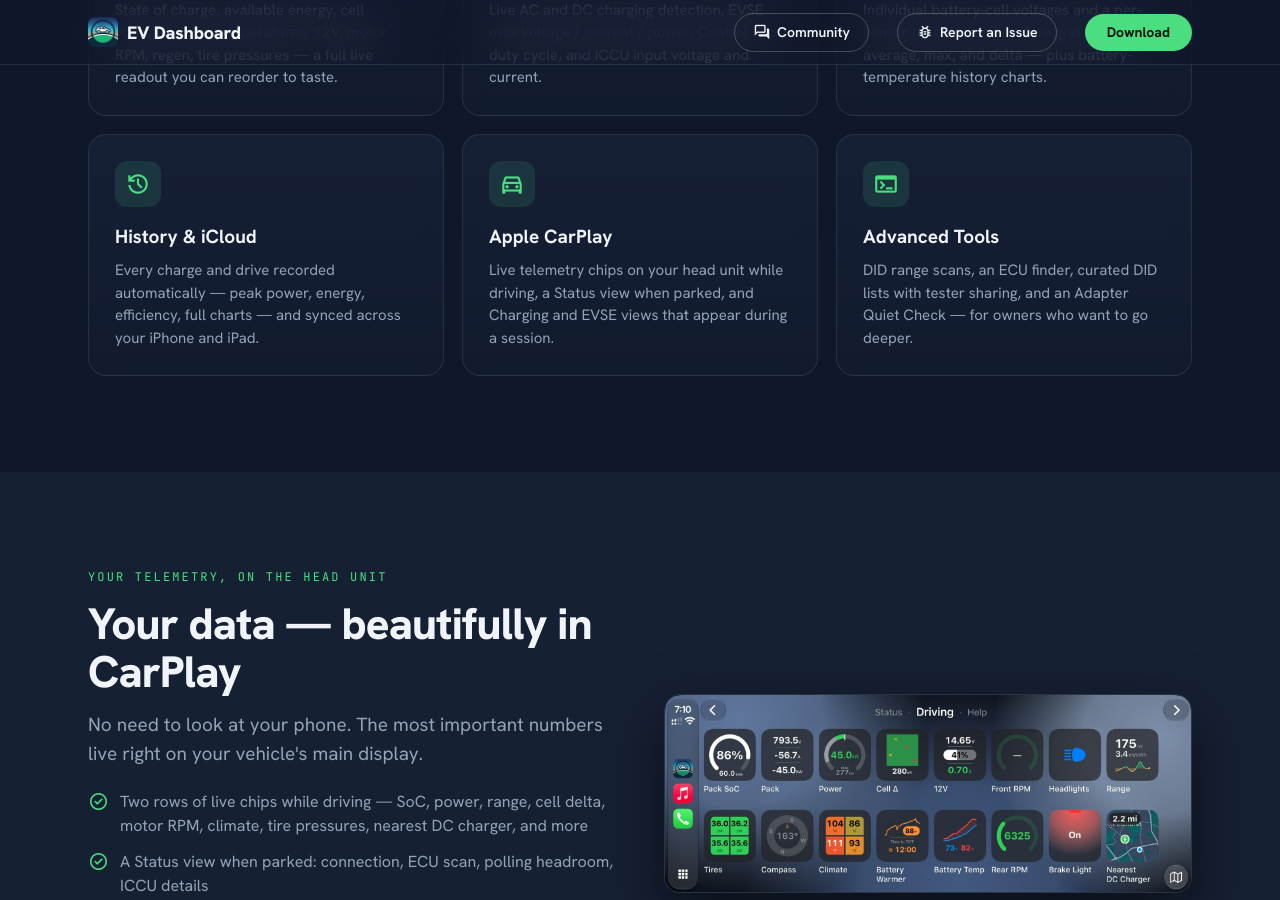
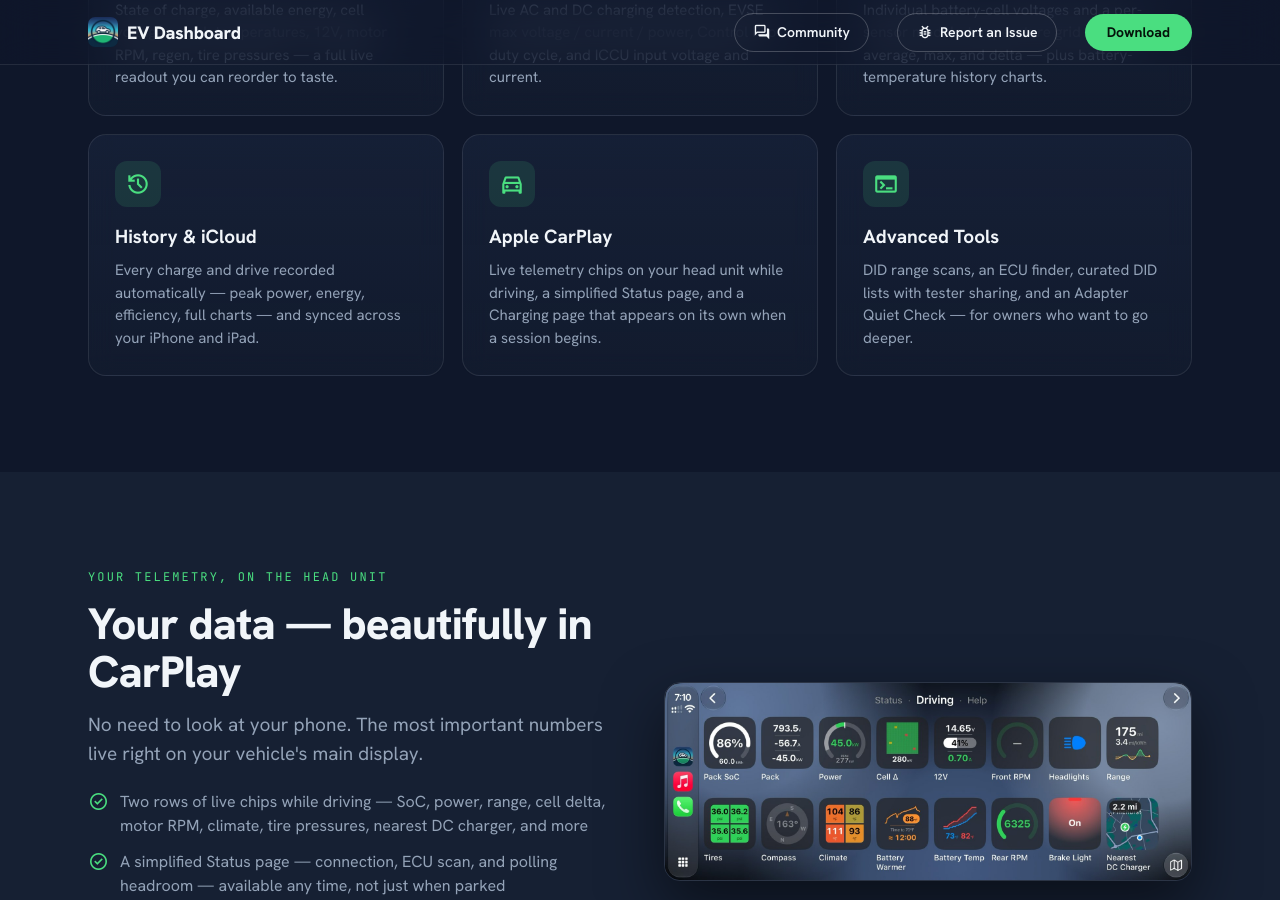
Before and after one commit to gburlingame/ioniq-app, a Jekyll site: the page built from index.html, in a window 1280 px wide and 900 px high, scrolled down 2171 px. Built offline with Jekyll 4.4.1, drawn with Linux system fonts in a browser that asks for light colours; some of the changed text lies outside the part shown.

Commit message:
fix(site): CarPlay copy matches 3.0, and coverage is no longer IONIQ-only
Three CarPlay claims had gone stale, and each appeared in more places
than the landing page bullets:

- Status is no longer parked-only and no longer lists ICCU details. It
  is simpler now and available any time, showing connection, ECU scan
  and polling headroom.
- The EVSE page is gone. Charging is no longer an always-visible tab
  either; it appears on its own when a session begins. Dropped the
  session-timer detail rather than assert it through a redesign.
- The "Replace Odometer with Compass" toggle is retired, superseded by
  Settings -> CarPlay -> Customize Tiles. The bullet now leads with
  "New in Version 3.0: Customize which tiles are visible", and
  features.md gains a Customize Tiles entry.

Fixed in index.html (feature card + three bullets), features.md and
support.md (prose + FAQ) so the same claim does not survive in a corner.

EVSE as a data source is untouched -- max voltage/current/power and the
Control Pilot duty cycle are still real telemetry and still advertised.
Only the EVSE page is gone.

Also drops "for the Hyundai IONIQ family" from _config.yml and
features.md. It read as wrong on a page that now lists Kia EV3, EV6,
EV6 GT, EV9 and the Genesis GV60 as fully supported; both now match the
landing page's "Hyundai, Kia, and Genesis E-GMP family".

Co-Authored-By: Claude Opus 5 <noreply@anthropic.com>
Claude-Session: https://claude.ai/code/session_01Vbu3U1MJ74hAVLKmumhQoF

```diff
--- a/_config.yml
+++ b/_config.yml
@@ -1,5 +1,5 @@
 title: EV Dashboard
-description: iOS diagnostics app for the Hyundai IONIQ family
+description: iOS diagnostics app for the Hyundai, Kia, and Genesis E-GMP family
 remote_theme: just-the-docs/just-the-docs
 
 baseurl: "/ioniq-app"
--- a/index.html
+++ b/index.html
@@ -66,7 +66,7 @@ nav_exclude: true
     <div class="card"><div class="ico"><span class="material-symbols-outlined">history</span></div>
       <h3>History &amp; iCloud</h3><p>Every charge and drive recorded automatically &mdash; peak power, energy, efficiency, full charts &mdash; and synced across your iPhone and iPad.</p></div>
     <div class="card"><div class="ico"><span class="material-symbols-outlined">directions_car</span></div>
-      <h3>Apple CarPlay</h3><p>Live telemetry chips on your head unit while driving, a Status view when parked, and Charging and EVSE views that appear during a session.</p></div>
+      <h3>Apple CarPlay</h3><p>Live telemetry chips on your head unit while driving, a simplified Status page, and a Charging page that appears on its own when a session begins.</p></div>
     <div class="card"><div class="ico"><span class="material-symbols-outlined">terminal</span></div>
       <h3>Advanced Tools</h3><p>DID range scans, an ECU finder, curated DID lists with tester sharing, and an Adapter Quiet Check &mdash; for owners who want to go deeper.</p></div>
   </div>
@@ -81,9 +81,9 @@ nav_exclude: true
       <p class="lead">No need to look at your phone. The most important numbers live right on your vehicle's main display.</p>
       <ul class="feature-list">
         <li><span class="material-symbols-outlined">check_circle</span>Two rows of live chips while driving &mdash; SoC, power, range, cell delta, motor RPM, climate, tire pressures, nearest DC charger, and more</li>
-        <li><span class="material-symbols-outlined">check_circle</span>A Status view when parked: connection, ECU scan, polling headroom, ICCU details</li>
-        <li><span class="material-symbols-outlined">check_circle</span>Charging and EVSE views that appear automatically during a session, with a session timer</li>
-        <li><span class="material-symbols-outlined">check_circle</span>Swap the odometer chip for a live compass &mdash; tap for a full-screen heading</li>
+        <li><span class="material-symbols-outlined">check_circle</span>A simplified Status page &mdash; connection, ECU scan, and polling headroom &mdash; available any time, not just when parked</li>
+        <li><span class="material-symbols-outlined">check_circle</span>A Charging page that appears on its own the moment a session begins</li>
+        <li><span class="material-symbols-outlined">check_circle</span><b>New in Version 3.0:</b> Customize which tiles are visible</li>
       </ul>
     </div>
     <div class="shot-frame"><img src="{{ '/assets/images/landing/carplay.jpg' | relative_url }}" alt="EV Dashboard running in Apple CarPlay with live telemetry chips"></div>
```
Also changed, not shown: features.md (+5 -5 lines), support.md (+2 -2 lines).
